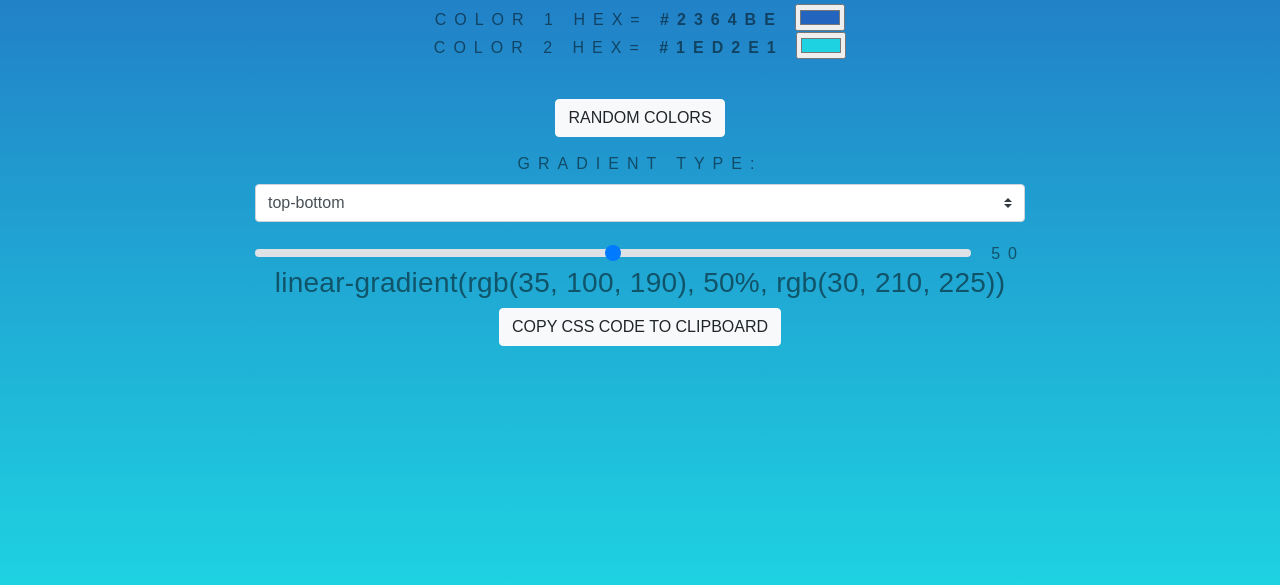
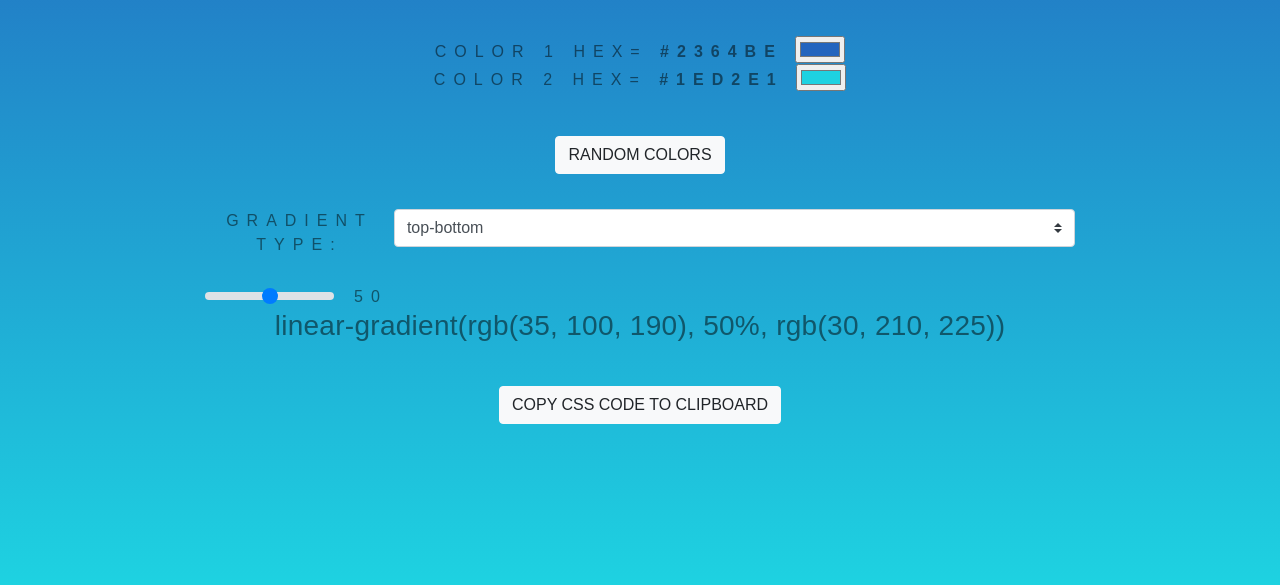
Before and after one commit to slavkojos/css-gradient-gen, a website built with Parcel: page index.html in a window 1280 px wide. Shown: the part 215-800 px from the top of the page. Built offline with nearby package versions, Linux system fonts and the light colour scheme; a web font is replaced by a local one.

Commit message:
minor tweaks to layout

```diff
--- a/index.html
+++ b/index.html
@@ -45,9 +45,11 @@
 
   <body id="gradient">
     <div class="container">
+      <div class="header">
     <h1>CSS GRADIENT GENERATOR</h1>
 
     <h2>Current CSS background</h2>
+  </div>
     <div class="colors-container">
     <div class="color-container">
       <span id="hex1">COLOR 1 HEX=</span>
@@ -91,7 +93,7 @@
       <span id="demo" value="50"></span>
     </div>
     <div id="grad"></div>
-    <div class="">
+    <div class="copy-code-container">
       <button data-tooltip="Click to copy" data-tooltip-location="bottom"  id="copyButton" class="btn btn-light">
            COPY CSS CODE TO CLIPBOARD
       </button>
--- a/src/styles.css
+++ b/src/styles.css
@@ -54,13 +54,16 @@ h3 {
 }
 
 .dropdown-container {
-  margin-top: 15px;
+  display: flex;
+  margin:auto;
+  text-align: center;
 }
 
 .slidercontainer {
   display: flex;
   justify-content: center;
   margin-top: 20px;
+  max-width:fit-content ;
 }
 
 #demo {
@@ -81,7 +84,7 @@ h1 {
 
 
 .container {
-  max-width: 800px;
+  max-width: 900px;
 }
 
 
@@ -91,12 +94,8 @@ h1 {
 
 .random-button-container {
   margin: 2%;
+  margin-bottom: 4%;
 }
-
-h1 {
-  font-size: 3.5rem;
-}
-
 
 
 /* TOOLTIP CSS */
@@ -192,3 +191,14 @@ h1 {
   border-color: transparent transparent rgba(55, 64, 70, 0.9) transparent;
   transform-origin: bottom;
 }
+
+.copy-code-container {
+  margin: 5%;
+}
+
+.header {
+  display:flex;
+  margin: auto;
+  flex-wrap:wrap;
+  justify-content: center;
+}
```
